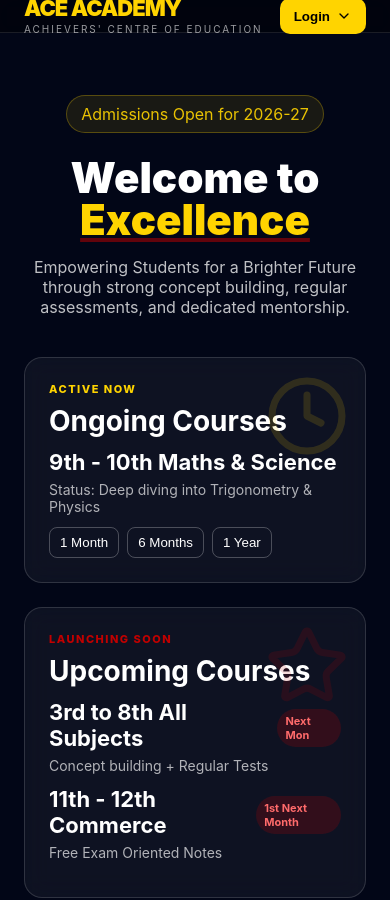
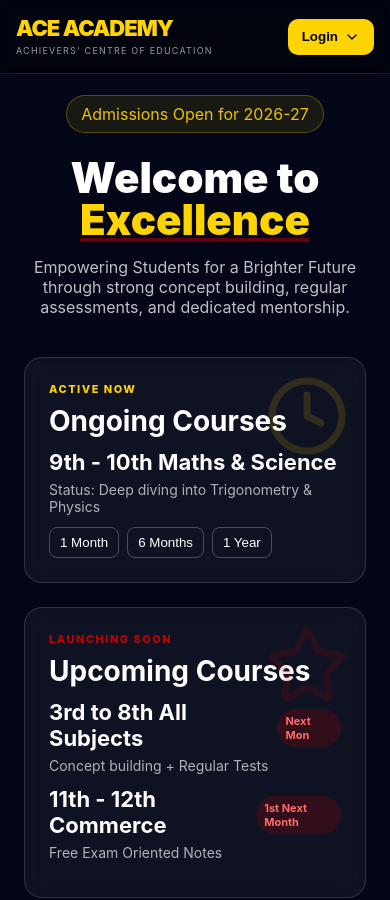
Before and after one commit to rohitpawalia28/ACE-Academy, a React (Vite) app in the folder frontend/: page / in a window 390 px wide. Shown: the top 900 px of the page. Built offline with nearby package versions, Linux system fonts and the light colour scheme; no server answers.

Commit message:
Fix responsive navbar height and alignment on mobile/desktop

```diff
--- a/frontend/src/pages/Home.css
+++ b/frontend/src/pages/Home.css
@@ -16,23 +16,26 @@
 /* Navbar */
 .top-nav {
   position: fixed; top: 0; left: 0; right: 0; z-index: 50;
-  display: flex; justify-content: center; align-items: center;
-  padding: 16px 24px; background: rgba(0,0,0,.4); backdrop-filter: blur(10px);
+  display: grid;
+  grid-template-columns: max-content 1fr max-content;
+  align-items: center;
+  column-gap: 24px;
+  min-height: 84px;
+  padding: 12px 24px;
+  background: rgba(0,0,0,.4);
+  backdrop-filter: blur(10px);
   border-bottom: 1px solid rgba(255,255,255,.1);
 }
 .brand {
-  position: absolute;
-  left: 24px;
-  top: 50%;
-  transform: translateY(-50%);
   display: flex;
   flex-direction: column;
+  justify-self: start;
   text-decoration: none;
 }
-.brand-main { color: var(--ace-yellow); font-weight: 900; font-size: 28px; line-height: 1; letter-spacing: -1px; }
+.brand-main { color: var(--ace-yellow); font-weight: 900; font-size: 28px; line-height: 1.05; letter-spacing: -1px; }
 .brand-sub { color: rgba(255,255,255,.6); font-size: 10px; letter-spacing: 2px; text-transform: uppercase; margin-top: 4px; }
 
-.menu { display: flex; align-items: center; gap: 28px; }
+.menu { display: flex; align-items: center; justify-self: center; gap: 28px; }
 .menu-link { color: #fff; text-decoration: none; font-size: 14px; font-weight: 600; transition: .2s; }
 .menu-link:hover { color: var(--ace-yellow); }
 
@@ -57,10 +60,8 @@
 .course-item-mini p { margin: 0; font-size: 11px; color: rgba(255,255,255,.45); }
 
 .login-dropdown {
-  position: absolute;
-  right: 24px;
-  top: 50%;
-  transform: translateY(-50%);
+  position: relative;
+  justify-self: end;
 }
 .login-btn {
   display: inline-flex; align-items: center; gap: 6px; border: none; cursor: pointer;
@@ -228,13 +229,23 @@
 /* Responsive */
 @media (max-width: 1024px) {
   .desktop-only { display: none; }
+  .top-nav {
+    grid-template-columns: 1fr max-content;
+    min-height: 78px;
+    padding: 10px 16px;
+    column-gap: 12px;
+  }
+  .brand-sub { letter-spacing: 1.5px; }
   .hero-cards { grid-template-columns: 1fr; }
   .features-grid { grid-template-columns: 1fr 1fr; }
   .director-section { grid-template-columns: 1fr; }
   .footer-grid { grid-template-columns: 1fr; }
 }
 @media (max-width: 640px) {
+  .top-nav { min-height: 74px; }
+  .brand { max-width: calc(100vw - 150px); }
   .brand-main { font-size: 22px; }
+  .brand-sub { font-size: 9px; letter-spacing: 1.2px; }
   .hero { padding-top: 95px; }
   .hero h1 { font-size: 42px; }
   .hero > .hero-content > p { font-size: 16px; }
```
